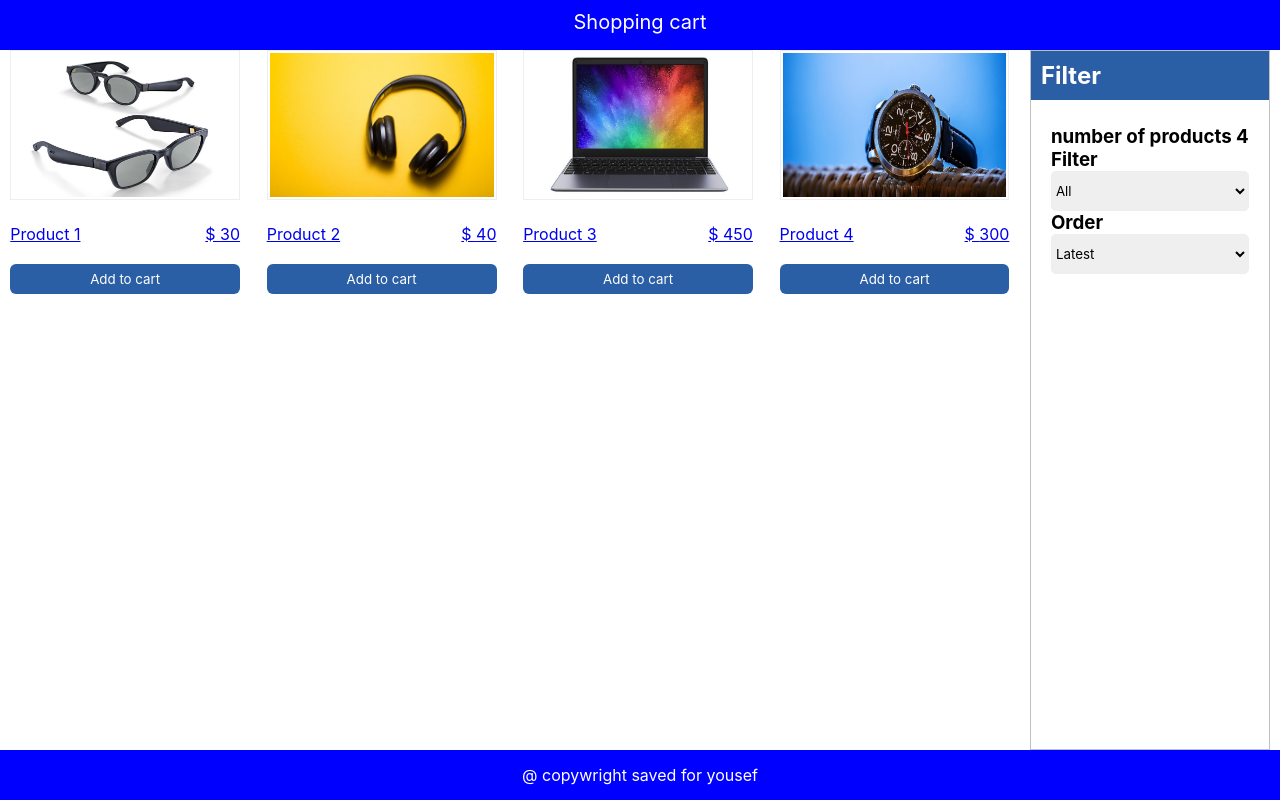
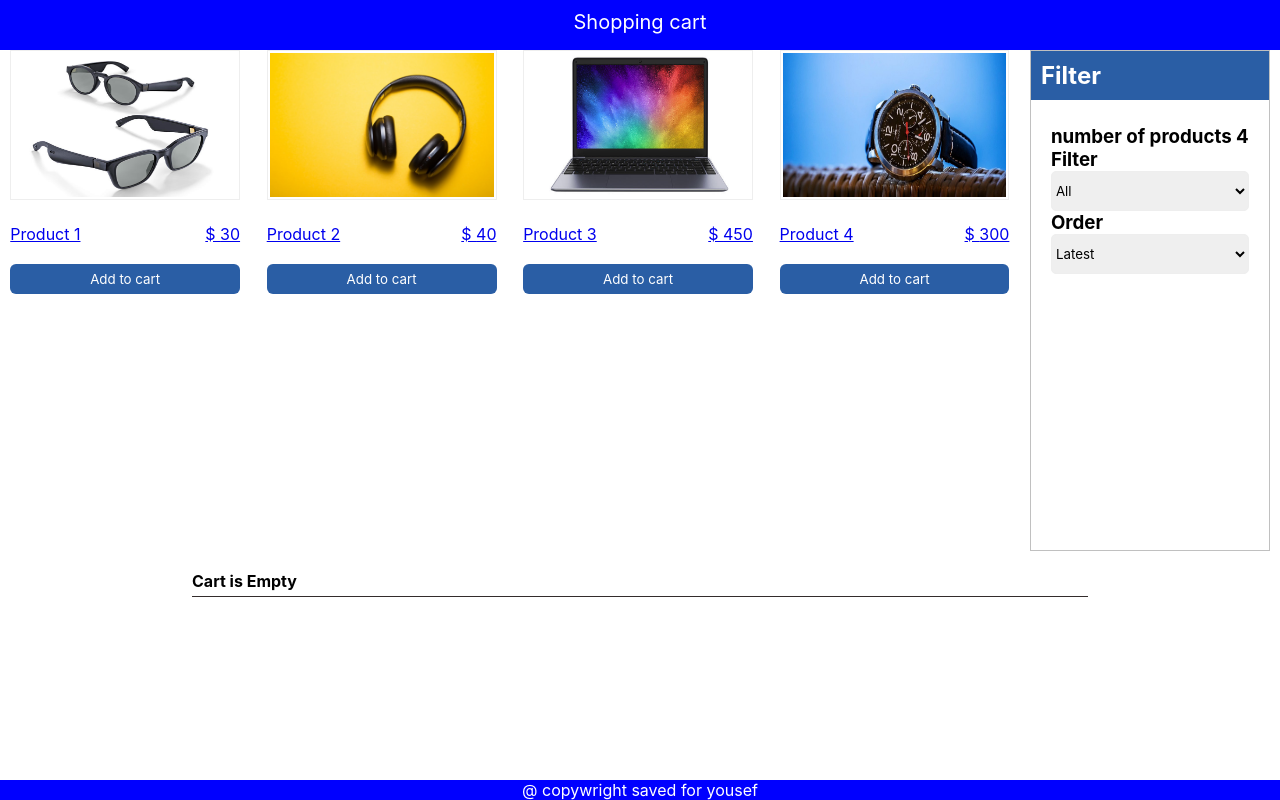
Before and after one commit to yousef7472/shopping-cart, a React (Create React App) app in the folder client/: page / in a window 1280 px wide. Built offline with nearby package versions, Linux system fonts and the light colour scheme.

Commit message:
cart-como logic

```diff
--- a/client/src/App.js
+++ b/client/src/App.js
@@ -1,15 +1,17 @@
-import { useState } from "react"
+import { useEffect, useState } from "react"
 import Footer from './Components/Footer/Footer';
 import Header from './Components/Header/Header';
 import Products from './Components/Products/Products';
 // import { Words } from './Words';
 import Data from "./Data.json"
 import Filter from "./Components/Filter/Filter";
+import Cart from "./Components/Cart/Cart";
 
 function App() {
   const [products, setProducts] = useState(Data)
   const [size, setSize] = useState("")
   const [sort, setSort] = useState("")
+  const [cartItems, setCartItems] = useState(JSON.parse(localStorage.getItem("cartItems")) || [])
 
   const handleFilterBySize = (e) => {
     setSize(e.target.value)
@@ -37,13 +39,36 @@ function App() {
       }
     });
     setProducts(newProducts)
+    console.log(products);
+
   }
   console.log(products);
+  const addToCart = (product) => {
+    const cartItemsClone = [...cartItems];
+    let isProductExist = false;
+    cartItemsClone.forEach(p => {
+      if (p.id === product.id) {
+        p.qty++;
+        isProductExist = true;
+      }
+  })
+  if (!isProductExist) {
+    cartItemsClone.push({...product, qty: 1})
+  }
+  setCartItems(cartItemsClone)
+  }
+  const removeFromCart = (product) => {
+    const cartItemsClone = [...cartItems]
+    setCartItems(cartItemsClone.filter(p => p.id !== product.id))
+  }
+  useEffect(() => {
+    localStorage.setItem("cartItems", JSON.stringify(cartItems))
+}, [cartItems])
   return (
     <div className="layout">
       <Header />
       <main className="wrapper">
-        <Products className="products" products={products}/>
+        <Products className="products" products={products} addToCart={addToCart} cartItems={cartItems}/>
         <Filter
         size={size}
         sort={sort}
@@ -51,6 +76,7 @@ function App() {
         handleFilterByOrder={handleFilterByOrder}
         />
       </main>
+      <Cart cartItems={cartItems} removeFromCart={removeFromCart}/>
       <Footer/>
     </div>
   );
--- /dev/null
+++ b/client/src/Components/Cart/Cart.js
@@ -0,0 +1,27 @@
+import "../../css/Cart/Cart.css"
+const Cart = (props) => {
+    return (
+        <div className="cart-wrapper">
+            <h4 className="cart-title">
+                {props.cartItems.length === 0 ? "Cart is Empty" :
+                 <p>There is {props.cartItems.length} Products in Cart</p>
+                }
+            </h4>
+            <div className="cart-items">
+                    {props.cartItems.map(item => (
+                        <div key={item.id} className="cart-item">
+                            <img src={item.imageUrl} alt=""/>
+                            <div className="cart-info">
+                                <p>title: {item.title}</p>
+                                <p>qty: {item.qty}</p>
+                                <p>price: $ {item.price}</p>
+                            </div>
+                            <button onClick={() => props.removeFromCart(item)}>Remove</button>
+                        </div>
+                    ))}
+            </div>
+        </div>
+     );
+}
+
+export default Cart;
--- /dev/null
+++ b/client/src/Components/Cart/Cart.scss
@@ -0,0 +1,35 @@
+.cart-wrapper {
+    width: 70%;
+    margin: 20px auto;
+    .cart-title {
+        padding-bottom: 5px;
+        border-bottom: 1px solid #332c2c;
+    }
+    .cart-item {
+        display: flex;
+        justify-content: space-between;
+        align-items: center;
+        box-shadow: 2px 2px 3px #bca7a7;
+        margin: 6px 0;
+        padding: 10px;
+        border-radius: 15px;
+        img {
+            width: 80px;
+            margin-right: 10px;
+        }
+        .cart-info {
+            justify-content: space-between;
+            align-items: center;
+            flex: 1;
+        }
+        button {
+            border: none;
+            display: inline-block;
+            cursor: pointer;
+            padding: 7px;
+            background-color: #2a5ea5;
+            color: #fff;
+            border-radius: 6px;
+        }
+    }
+}
--- a/client/src/Components/Footer/Footer.js
+++ b/client/src/Components/Footer/Footer.js
@@ -2,9 +2,9 @@ import { Words } from "../../Words";
 import "./../../css/Footer/Footer.css"
 const Footer = () => {
     return (
-        <footer>
+        <div className="footer">
             {Words.footer}
-        </footer>
+        </div>
      );
 }
 
--- a/client/src/Components/Footer/Footer.scss
+++ b/client/src/Components/Footer/Footer.scss
@@ -1,8 +1,9 @@
-footer {
+.footer {
     grid-area: footer;
     display: flex;
     justify-content: center;
     align-items: center;
     color: white;
     background-color: blue;
-  }
+    margin-top: 14%;
+}
--- a/client/src/Components/Products/Products.js
+++ b/client/src/Components/Products/Products.js
@@ -1,3 +1,4 @@
+/* eslint-disable jsx-a11y/anchor-is-valid */
 import { useState } from "react";
 import "../../css/Products/Products.css"
 import ProductsModal from "./ProductsMoadal";
@@ -12,7 +13,7 @@ const Products = (props) => {
     }
     return (
         <div className="products-wrapper">
-            {props.products.map((product) => (
+            {props.products.map(product => (
                 <div key={product.id} className="product-item">
                     <a href="#" onClick={() => openModal(product)}>
                         <img src={product.imageUrl} alt={product.title} />
@@ -21,7 +22,7 @@ const Products = (props) => {
                             <span>$ {product.price}</span>
                         </div>
                     </a>
-                    <button>Add to cart</button>
+                    <button onClick={() => props.addToCart(product)}>Add to cart</button>
                 </div>
             ))}
             <ProductsModal product={product} closeModal={closeModal}/>
--- /dev/null
+++ b/client/src/css/Cart/Cart.css
@@ -0,0 +1,35 @@
+.cart-wrapper {
+  width: 70%;
+  margin: 20px auto;
+}
+.cart-wrapper .cart-title {
+  padding-bottom: 5px;
+  border-bottom: 1px solid #332c2c;
+}
+.cart-wrapper .cart-item {
+  display: flex;
+  justify-content: space-between;
+  align-items: center;
+  box-shadow: 2px 2px 3px #bca7a7;
+  margin: 6px 0;
+  padding: 10px;
+  border-radius: 15px;
+}
+.cart-wrapper .cart-item img {
+  width: 80px;
+  margin-right: 10px;
+}
+.cart-wrapper .cart-item .cart-info {
+  justify-content: space-between;
+  align-items: center;
+  flex: 1;
+}
+.cart-wrapper .cart-item button {
+  border: none;
+  display: inline-block;
+  cursor: pointer;
+  padding: 7px;
+  background-color: #2a5ea5;
+  color: #fff;
+  border-radius: 6px;
+}
--- a/client/src/css/Footer/Footer.css
+++ b/client/src/css/Footer/Footer.css
@@ -1,8 +1,9 @@
-footer {
+.footer {
   grid-area: footer;
   display: flex;
   justify-content: center;
   align-items: center;
   color: white;
   background-color: blue;
+  margin-top: 14%;
 }
--- a/client/src/index.css
+++ b/client/src/index.css
@@ -12,7 +12,7 @@
 .layout {
   display: grid;
   height: 100%;
-  grid-template-areas: "header" "main" "footer";
+  grid-template-areas: "header" "main" "cart" "footer";
   grid-template-rows: 50px 1fr 50px;
 }
 
```
